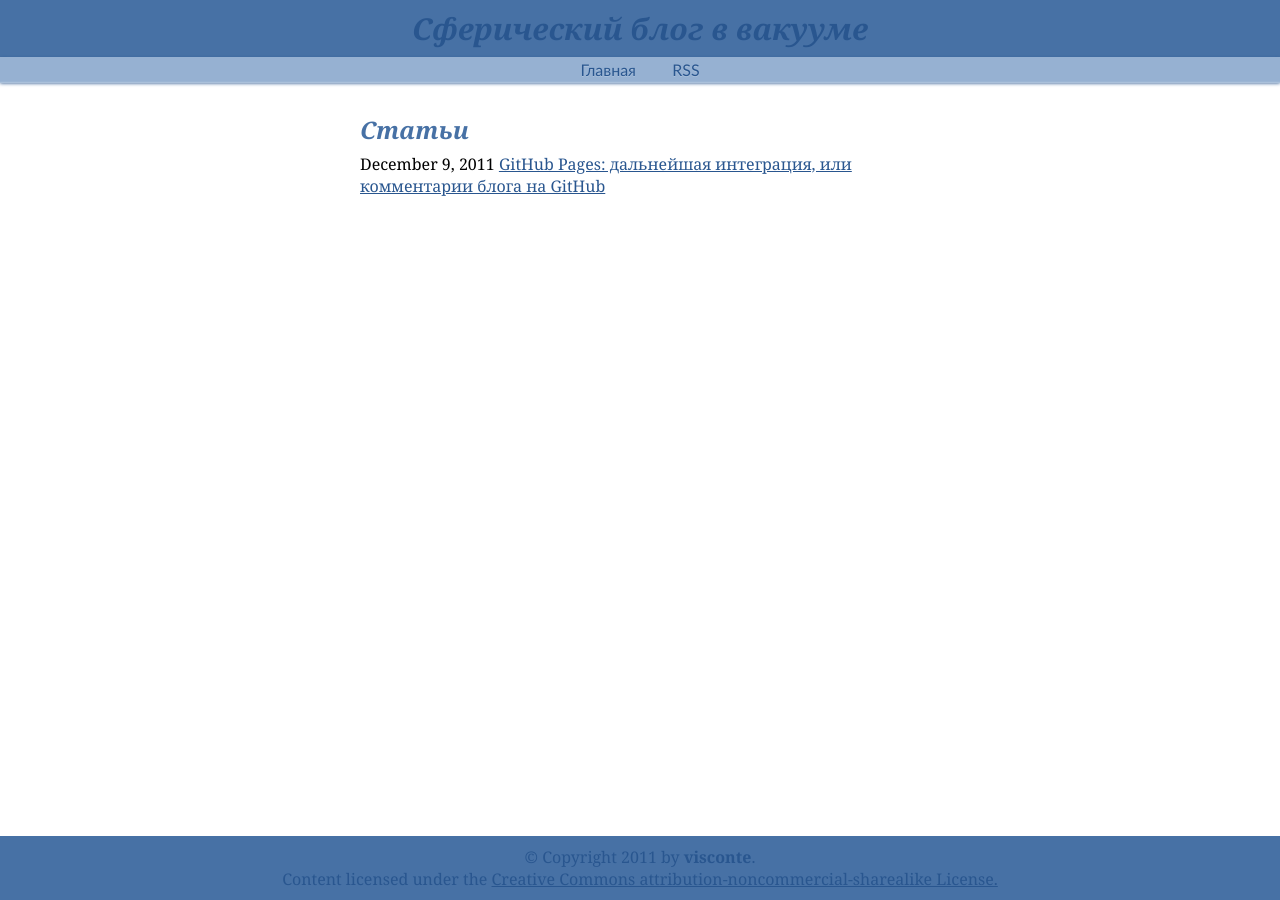
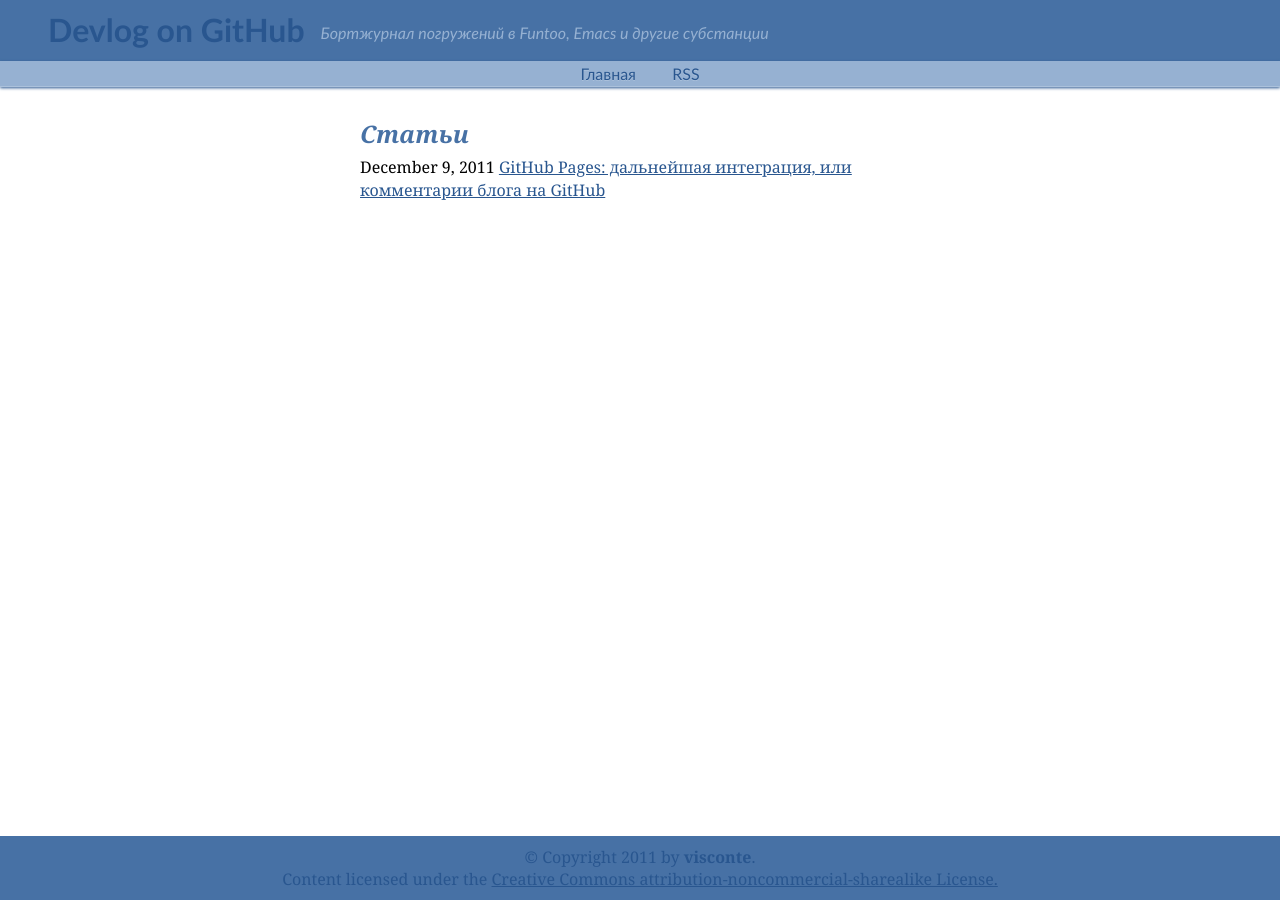
Before and after one commit to visconte/visconte.github.com, a Jekyll site: the page built from index.html, in a window 1280 px wide. Built offline with Jekyll 4.4.1, drawn with Linux system fonts in a browser that asks for light colours.

Commit message:
Description added and other SEO improvements

```diff
--- a/_config.yml
+++ b/_config.yml
@@ -1,4 +1,5 @@
-title: Сферический блог в вакууме
+title: Devlog on GitHub
+description: Бортжурнал погружений в Funtoo, Emacs и другие субстанции
 url: http://visconte.github.com
 cloud: http://dl.dropbox.com/u/35307988/visconte.github.com
 markdown: kramdown
--- a/_layouts/default.html
+++ b/_layouts/default.html
@@ -2,8 +2,13 @@
 <html xmlns="http://www.w3.org/1999/xhtml" xml:lang="ru" lang="ru">
   <head>
     <meta http-equiv="content-type" content="text/html; charset=utf-8"/>
-    <title>{{ page.title }}</title>
-    <meta name="author" content="visconte"/>
+    {% if page.url == '/index.html' %}
+	  <title>{{ site.title }}</title>
+      <meta name="description" content="{{ site.description }}">
+    {% else %}
+	  <title>{{ page.title }}</title>
+	{% endif %}
+	<meta name="author" content="visconte"/>
     <link href="http://feeds.feedburner.com/visconte" rel="alternate" title="visconte" type="application/atom+xml"/>
     <!-- Homepage CSS -->
     <link rel="stylesheet" href="/css/screen.css" type="text/css" media="screen, projection"/>
@@ -22,11 +27,8 @@
     <div id="outer-wrapper">
       <!-- Header wrapper -->
       <div id="header-wrapper">
-		<!-- Header -->
-		<div class="header">
-		  <h1><a href="/">{{ site.title }}</a></h1>
-		</div>
-      </div> <!-- end header -->
+		<a href="/" class="title">{{ site.title }}</a><p>{{ site.description }}</p>
+      </div>
       <!-- end header wrapper -->
 
       <!-- Crosscol wrapper -->
--- a/css/main.css
+++ b/css/main.css
@@ -31,7 +31,9 @@
 	display: block;
 	margin-left: auto;
 	margin-right: auto;
-
+}
+#main img.cboxElement {
+	cursor: pointer;
 	cursor: zoom-in;
 	cursor: -moz-zoom-in;
 	cursor: -webkit-zoom-in;
--- a/css/screen.css
+++ b/css/screen.css
@@ -32,15 +32,18 @@
 	clear: both;
 }
 #header-wrapper {
+	float: left;
 	width: 100%;
 	background: #4771a5;
+	font-family: Trebuchet MS, Lucida Grande, Arial, sans-serif;
+	white-space: nowrap;
 }
 #crosscol-wrapper {
 	width: 100%;
 	background-color: #96b1d2;
-	box-shadow: 0 .08em .22em #29568f, rgba(255,255,255,.2) 0 -.08em inset;
-	-moz-box-shadow: 0 .08em .22em #29568f, rgba(255,255,255,.2) 0 -.08em inset;
-	-webkit-box-shadow: 0 .08em .22em #29568f, rgba(255,255,255,.2) 0 -.08em inset;
+	box-shadow: 0 1px 3px #29568f, rgba(255,255,255,.2) 0 -1px inset;
+	-moz-box-shadow: 0 1px 3px #29568f, rgba(255,255,255,.2) 0 -1px inset;
+	-webkit-box-shadow: 0 1px 3px #29568f, rgba(255,255,255,.2) 0 -1px inset;
 }
 #main {
 	width: 35em;
@@ -58,12 +61,22 @@
 	background: #4771a5;
 }
 
-#header-wrapper .header {
-	text-align: center;
-	white-space: nowrap;
+#header-wrapper a.title {
+	float: left;
+	margin-left: 1.5em;
+	margin-right: .5em;
+	padding: .25em 0;
+	font-size: 32px;
+	font-weight: bold;
+	text-decoration: none !important;
+	color: #29568f;
 }
-#header-wrapper .header h1 {font-size: 30px;}
-#header-wrapper .header a {text-decoration: none !important;}
+#header-wrapper p {
+	display: inline-block;
+	padding-top: 1.4em;
+	font-style: italic;
+	color: #96b1d2;
+}
 
 #crosscol-wrapper ul.PageList {
 	line-height: 26px;
--- a/index.html
+++ b/index.html
@@ -1,6 +1,5 @@
 ---
 layout: default
-title: Сферический блог в вакууме
 ---
 <h1>Статьи</h1>
 <ul id="posts">
```
Also changed, not shown: robots.txt (added, +9 -0 lines).
